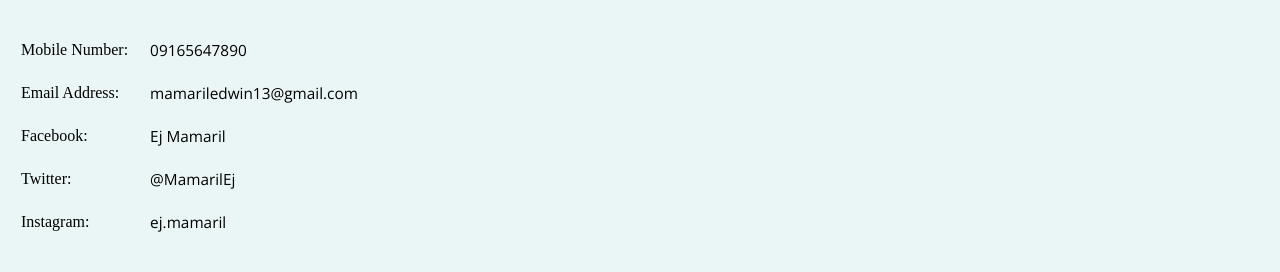
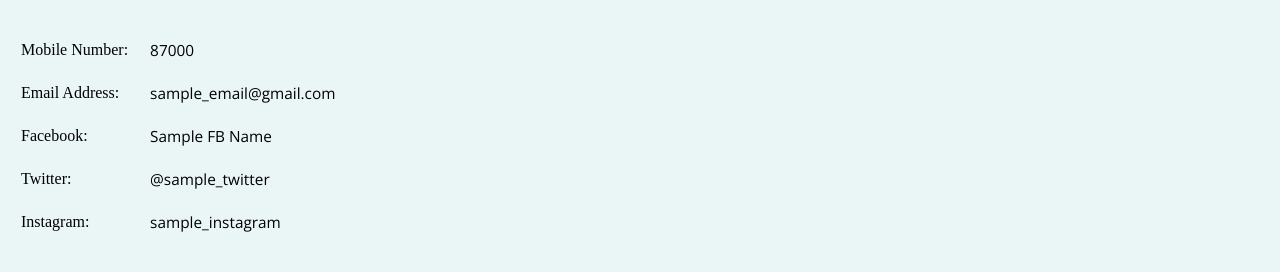
Before and after one commit to mamarilej13/PersonalWebsite, a plain HTML site: page contactme.html in a window 1280 px wide. Shown: the part 131-403 px from the top of the page. Drawn offline with nearby package versions, Linux system fonts and the light colour scheme.

Commit message:
update contactme and project

```diff
--- a/contactme.html
+++ b/contactme.html
@@ -25,23 +25,23 @@
       <tbody>
         <tr>
           <td>Mobile Number:</td>
-          <td><a href= target="_blank" class=contactme>09165647890</a></td>
+          <td><a href= target="_blank" class=contactme>87000</a></td>
         </tr>
         <tr>
           <td>Email Address:</td>
-          <td><a href= target="_blank" class=contactme>mamariledwin13@gmail.com</a></td>
+          <td><a href= target="_blank" class=contactme>sample_email@gmail.com</a></td>
         </tr>
         <tr>
           <td>Facebook:</td>
-          <td><a href="https://www.facebook.com/dxversaloney13" target="_blank" class=contactme>Ej Mamaril</a></td>
+          <td><a href="" target="_blank" class=contactme>Sample FB Name</a></td>
         </tr>
         <tr>
           <td>Twitter:</td>
-          <td><a href="https://twitter.com/MamarilEj" target="_blank" class=contactme>@MamarilEj</a</td>
+          <td><a href= target="_blank" class=contactme>@sample_twitter</a</td>
         </tr>
         <tr>
           <td>Instagram: </td>
-          <td><a href="https://www.instagram.com/ej.mamaril/" target="_blank" class=contactme>ej.mamaril</a></td>
+          <td><a href= target="_blank" class=contactme>sample_instagram</a></td>
         </tr>
       </tbody>
     </table>
```
Also changed, not shown: project.html (+7 -7 lines).
